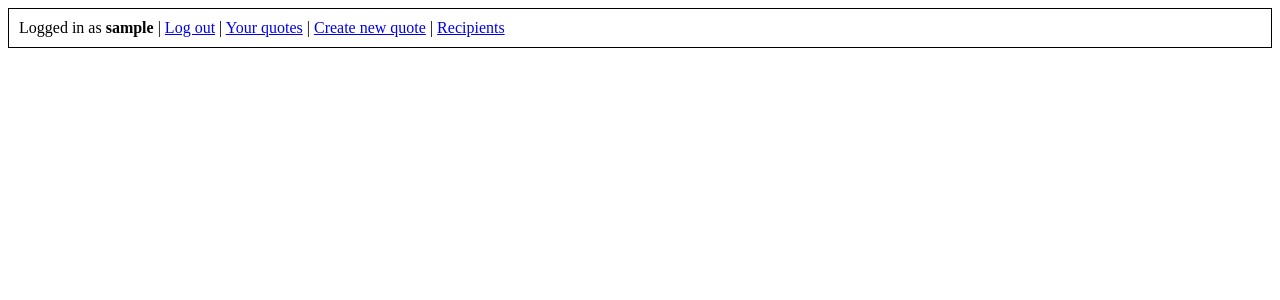
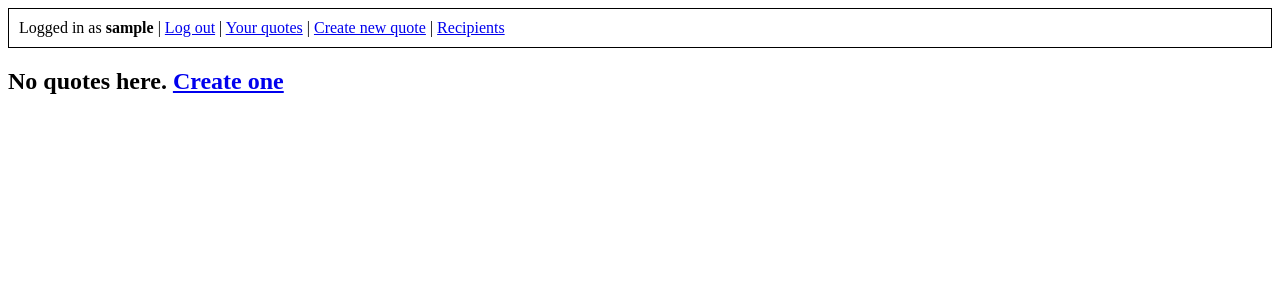
Before and after one commit to xlcteam/quotator, a Django app: page /quotes/ in a window 1280 px wide. Shown: the top 300 px of the page. Run offline with Django 3.2, Linux system fonts and the light colour scheme; the visitor is signed in with stand-in values (Sample User, id 1); data that the repository does not hold is empty; some libraries are stand-ins or nearby versions.

Commit message:
update: inform about empty recipient/quote list
Signed-off-by: Adrian Matejov <a.matejov@centrum.sk>

```diff
--- a/quotes/templates/quotes/quote_recipients.html
+++ b/quotes/templates/quotes/quote_recipients.html
@@ -38,6 +38,8 @@
         </tr>
         {% endfor %}
     </table>
+    {% else %}
+        <h2>No recipients</h2>
     {% endif %}
 {% endblock %}
 
--- a/quotes/templates/quotes/quotes_home.html
+++ b/quotes/templates/quotes/quotes_home.html
@@ -35,6 +35,9 @@
 
             </p>
         </div>
+    {% empty %}
+        <h2>No quotes here. <a href="{% url 'quote_create' %}">Create one</a>
+        </h2>
     {% endfor %}
 {% endblock %}
 
```
